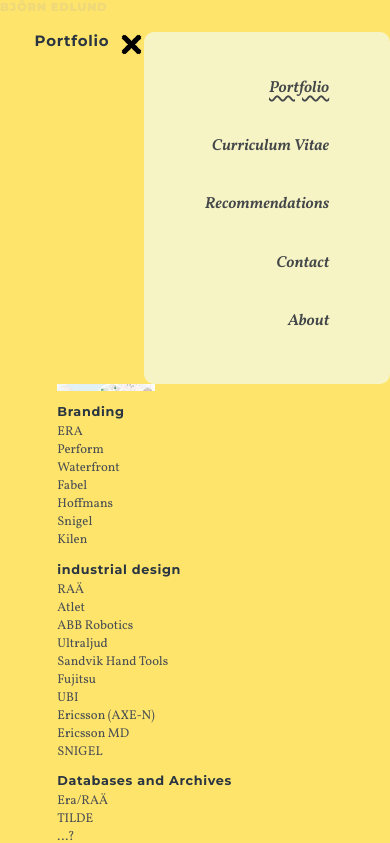
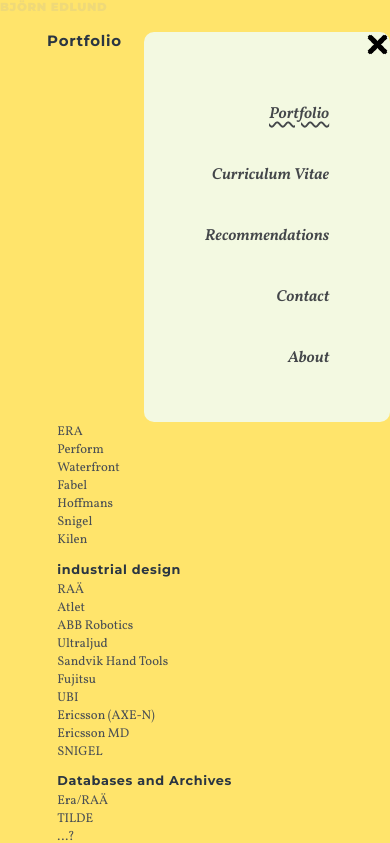
Before and after one commit to eddygrove/portfolio, a plain HTML site: page portfolio.html in a window 390 px wide. Both pictures are taken after a click on the input "Open the menu". Shown: the top 843 px of the page. Drawn offline with Linux system fonts and the light colour scheme; a web font is replaced by a local one.

Commit message:
fixed menu button positin etc

```diff
--- a/css/style.css
+++ b/css/style.css
@@ -34,7 +34,6 @@
 hr {
   border: 0;
   border-bottom: 1px dashed #2a3542;
-  background: #d2bc58;
 }
 
 /*-------------------*\
@@ -96,7 +95,7 @@
   padding: 1.4em 0 0 25px;
   display: flex;
   justify-content: flex-end;
-  background: #ffe46b;
+  background-color: #ffe46b;
 }
 
 .navbar-menu,
@@ -309,6 +308,7 @@
   display: flex;
   flex-direction: row;
   align-content: space-between;
+  background-color: aliceblue;
 }
 
 .project-list {
@@ -401,34 +401,46 @@
   .smallmedia-headline {
     margin: 0 auto;
     display: block;
+    height: 2em;
+    background: ##ffe46b;
+  }
+
+  .navbar-foldout-container {
+    border-radius: 10px;
+    background-color: rgb(240, 255, 255, 0.8);
+  }
+
+  .navbar-foldout-container:has(input:not(:checked)) {
+    background-color: #0000;
+  }
+
+  .navbar-menu__button {
+    margin-left: auto;
   }
 
   .navbar-menu {
     display: none;
-    position: sticky;
-    /* background: inherit; */
-    flex-direction: column;
-    /* inset: 0 0 0; */
-    padding: 40px;
-    margin: 0;
-    /* align-items: center;
-            justify-content: center; */
-    gap: 20px;
-    border-radius: 10px;
-    background-color: rgb(240, 255, 255, 0.6);
   }
 
+  /* ::::::: THE BELOW TRANSPARENCY NOT HONOURED? :::::::: */
   .navbar .navbar-menu__button {
     display: grid;
     /* z-index: 3; */
     background-color: #0000;
   }
 
-  .navbar .navbar-menu__button:checked + menu {
+  .navbar-menu__button:checked + menu {
     display: flex;
+    position: sticky;
+    flex-direction: column;
+    padding: 40px;
+    margin: 0;
+    gap: 20px;
   }
 
   .menu__link {
+    display: flex;
+    flex-direction: column;
     padding: 0.08em 0.5em;
     /* margin: 0.1em 0.2em; */
     line-height: 2;
@@ -441,6 +453,14 @@
     box-shadow: 0px 0px 3px 3px;
   }
 
+  .menu__link_current:hover {
+    box-shadow: none;
+  }
+
+  .menu__link_current:active {
+    color: currentColor;
+  }
+
   .menu__link_current {
     text-underline-offset: 0.2em;
   }
--- a/portfolio.html
+++ b/portfolio.html
@@ -18,6 +18,7 @@
 
         <nav class="navbar portfolio-navbar">
           <h3 class="smallmedia-headline">Portfolio</h3>
+          <div class="navbar-foldout-container">
             <input
               class="navbar-menu__button"
               type="checkbox"
@@ -48,6 +49,7 @@
                 <a class="menu__link" href="index.html">About</a>
               </li>
             </menu>
+          </div>
         </nav>
       </header>
       <main class="main portfolio-main" id="main-content">
@@ -62,8 +64,9 @@
               <h5>Heartrunner</h5>
               <p>
                 Infographics for the Heartrunner project, at KAROLINSKA
-                INSTITUTET/SöS. Engaging laymen to assist in out-of-hospital
-                cardiad arrests, performing CPR and bringing AED:s.
+                INSTITUTET/SöS which is engaging laymen to assist in
+                out-of-hospital cardiad arrests, performing CPR and bringing
+                AED:s.
               </p>
             </div>
             <div class="hover-box portfolio-hover-box">
```
Also changed, not shown: contact.html (+2 -0 lines), cv.html (+2 -1 lines), index.html (+2 -0 lines), recommendations.html (+2 -1 lines). Lines whose indentation alone changed are shown as unchanged.
